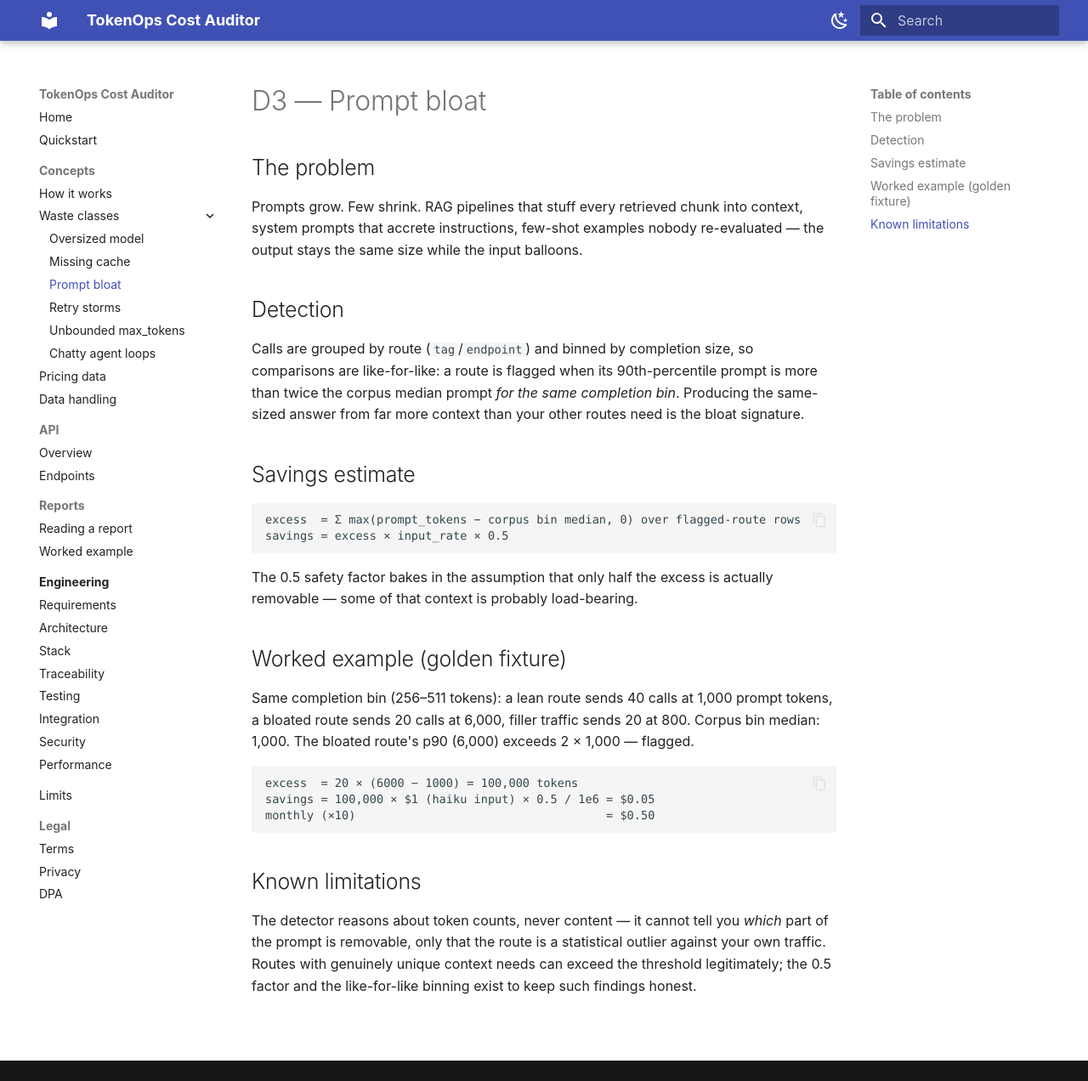
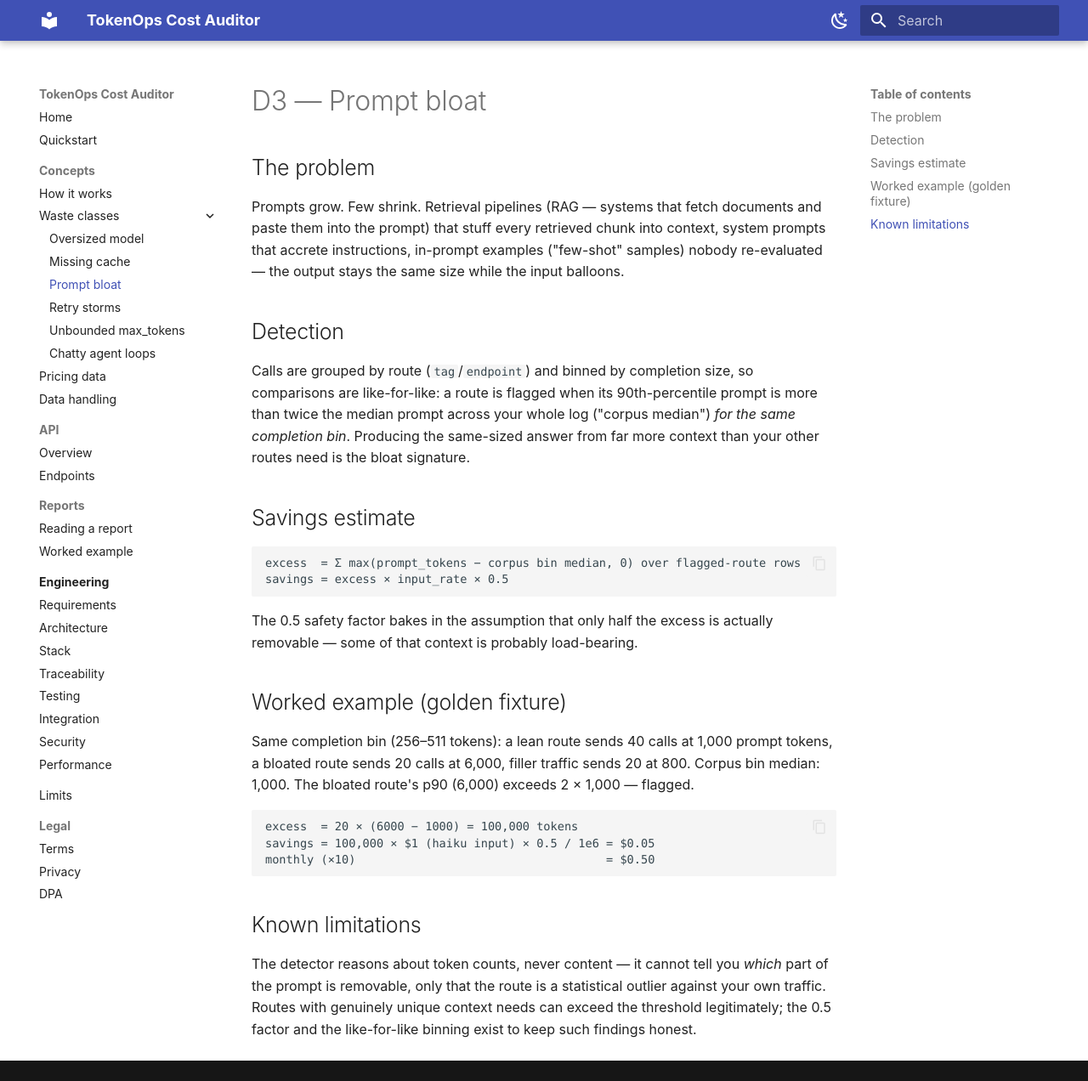
Before and after one commit to delvinggeeks/tokenops-cost-auditor, an MkDocs documentation site: the page built from docs-site/concepts/waste-classes/prompt-bloat.md, in a window 1280 px wide and 1272 px high. Shown: the whole window at 85% size. Built offline with MkDocs 1.6.1 and Material for MkDocs 9.7.7, drawn with Linux system fonts in a browser that asks for light colours.

Commit message:
fix(docs-site): D-DOCS ux note — gloss RAG/few-shot/corpus-median on first use; record gate verdicts

```diff
--- a/docs-site/concepts/waste-classes/prompt-bloat.md
+++ b/docs-site/concepts/waste-classes/prompt-bloat.md
@@ -2,17 +2,19 @@
 
 ## The problem
 
-Prompts grow. Few shrink. RAG pipelines that stuff every retrieved chunk into
-context, system prompts that accrete instructions, few-shot examples nobody
-re-evaluated — the output stays the same size while the input balloons.
+Prompts grow. Few shrink. Retrieval pipelines (RAG — systems that fetch
+documents and paste them into the prompt) that stuff every retrieved chunk
+into context, system prompts that accrete instructions, in-prompt examples
+("few-shot" samples) nobody re-evaluated — the output stays the same size
+while the input balloons.
 
 ## Detection
 
 Calls are grouped by route (`tag`/`endpoint`) and binned by completion size,
 so comparisons are like-for-like: a route is flagged when its 90th-percentile
-prompt is more than twice the corpus median prompt *for the same completion
-bin*. Producing the same-sized answer from far more context than your other
-routes need is the bloat signature.
+prompt is more than twice the median prompt across your whole log ("corpus
+median") *for the same completion bin*. Producing the same-sized answer from
+far more context than your other routes need is the bloat signature.
 <!-- src: docs/03 §3 D3 -->
 
 ## Savings estimate
```
Also changed, not shown: STATUS.md (+11 -1 lines).
